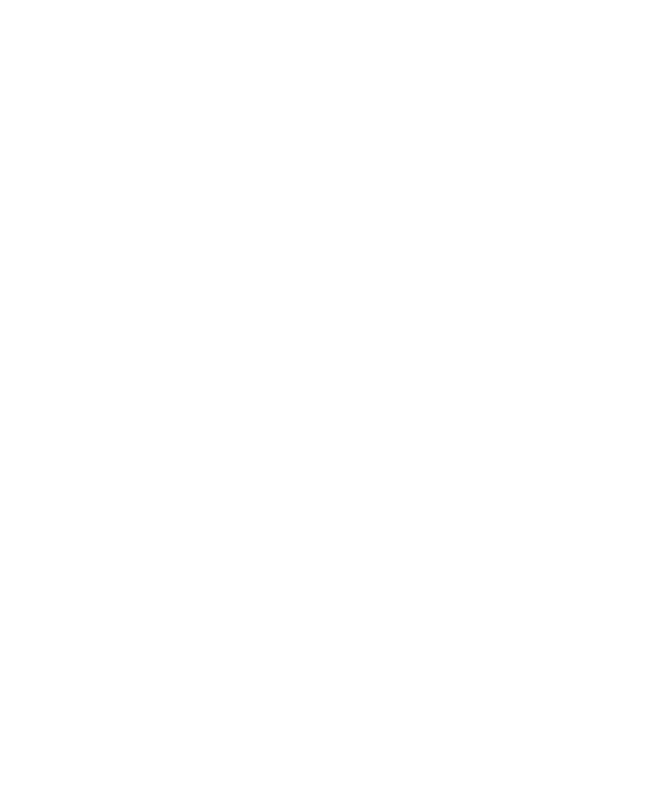
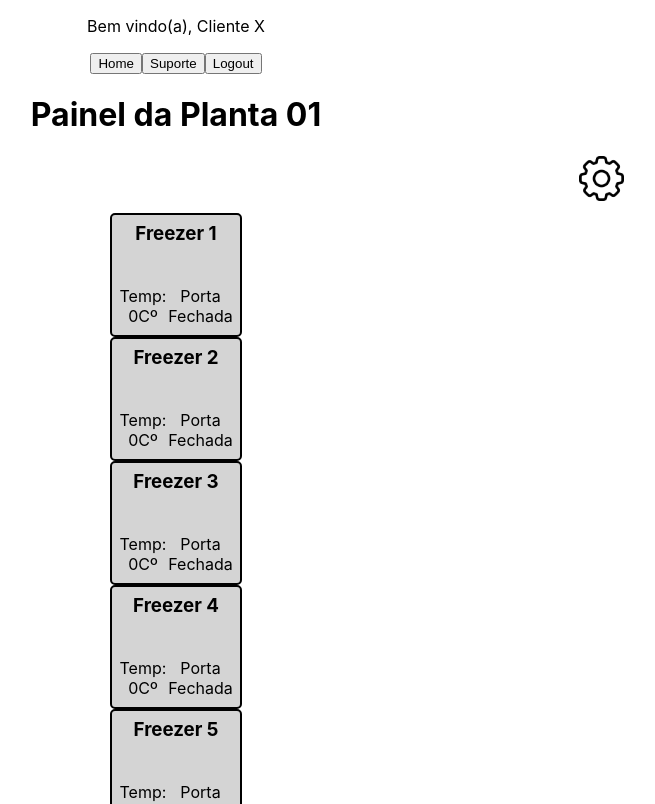
Before and after one commit to Hiagoperoni/SENSI, a React (Create React App) app in the folder App/FrontEnd/: page /planta/1 in a window 1280 px wide. Before the commit this address had no page. Shown: the top 804 px of the page, without its empty margins (464-1119 px from the left). Built offline with nearby package versions, Linux system fonts and the light colour scheme; no server answers.

Commit message:
Rotas configuradas corretamente pela pagina da planta

```diff
--- a/App/FrontEnd/src/App.js
+++ b/App/FrontEnd/src/App.js
@@ -2,7 +2,6 @@
 import { Route, Routes } from 'react-router-dom';
 import Login from './app/frontEnd/Pages/login';
 import Home from './app/frontEnd/Pages/home';
-import Produto from './app/frontEnd/Pages/produto';
 import ZoomProd from './app/frontEnd/Pages/zoom';
 import Config from './app/frontEnd/Pages/config';
 import Painel from './app/frontEnd/Pages/painel';
@@ -14,9 +13,9 @@
         <Routes>
             <Route exact path="/" element={ <Login /> } />
             <Route exact path="/home" element={ <Home /> } />
-            <Route exact path="/produto" element={ <Painel /> } />
-            <Route exact path="/produto/:id" element={ <ZoomProd /> } />
-            <Route exact path="/produto/config" element={ <Config /> } />
+            <Route exact path="/planta/:id" element={ <Painel /> } />
+            <Route exact path="/planta/:id/:prod" element={ <ZoomProd /> } />
+            <Route exact path="/planta/:id/config" element={ <Config /> } />
         </Routes>
     </div>
   );
--- a/App/FrontEnd/src/app/frontEnd/Components/FreezerComp.js
+++ b/App/FrontEnd/src/app/frontEnd/Components/FreezerComp.js
@@ -1,10 +1,11 @@
 import React, { useEffect, useState } from 'react';
-import { useNavigate } from 'react-router-dom';
+import { useNavigate, useParams } from 'react-router-dom';
 import alertaImg from '../Imagens/Alerta.png';
 import { getFreezer } from '../services/request';
 
 function FreezerComp(props) {
   let navigate = useNavigate();
+  const { id } = useParams();
   const { clienteId, freezerId } = props;
   const [logFreezer, setLogFreezer] = useState({
     freezer_id: freezerId,
@@ -14,7 +15,7 @@
   });
 
   const paginaProduto = () => {
-    return navigate(`/produto/${freezerId}`)
+    return navigate(`/planta/${id}/${freezerId}`)
   };
 
   useEffect(() => {
--- a/App/FrontEnd/src/app/frontEnd/Components/PlantaComp.js
+++ b/App/FrontEnd/src/app/frontEnd/Components/PlantaComp.js
@@ -1,16 +1,18 @@
 import React from 'react';
 import { useNavigate } from 'react-router-dom';
 
-function PlantaComp() {
+function PlantaComp(props) {
+  const { id } = props;
   let navigate = useNavigate();
+
   const paginaProduto = () => {
-    return navigate("/produto");
+    return navigate(`/planta/${id}`);
   }
 
   return (
       <section className="geralProd" onClick={ paginaProduto }>
-        <p>Planta X</p>
-        <p>Imagem Planta X</p>
+        <p>Planta {id}</p>
+        <p>Imagem Planta {id}</p>
       </section>
   )
 }
--- a/App/FrontEnd/src/app/frontEnd/Pages/home.js
+++ b/App/FrontEnd/src/app/frontEnd/Pages/home.js
@@ -25,7 +25,7 @@
       <div className="dispProd">
       {
         [...Array(qntPlantas)].map((_, index) => (
-          <PlantaComp key={index} />
+          <PlantaComp key={index} id={ index + 1 } />
         ))
       }
       </div>
--- a/App/FrontEnd/src/app/frontEnd/Pages/painel.js
+++ b/App/FrontEnd/src/app/frontEnd/Pages/painel.js
@@ -1,5 +1,5 @@
 import React, { useEffect, useState } from 'react';
-import { useNavigate } from 'react-router-dom';
+import { useNavigate, useNavigation, useParams } from 'react-router-dom';
 import HeaderComp from '../Components/HeaderComp.js';
 import imgConfig from '../Imagens/Configs.png'
 import FreezerComp from '../Components/FreezerComp.js';
@@ -11,10 +11,13 @@
   const components = [];
 
   const goToConfig = () => {
-    return navigate('/produto/config');
+    return navigate(`/planta/${id}/config`);
   }
 
+  const { id } = useParams();
+
   const catchAllFreezers = () => {
+    console.log(id);
     for (let i = 1; i <= qntFreezers; i++) {
       components.push(i);
     }
```
